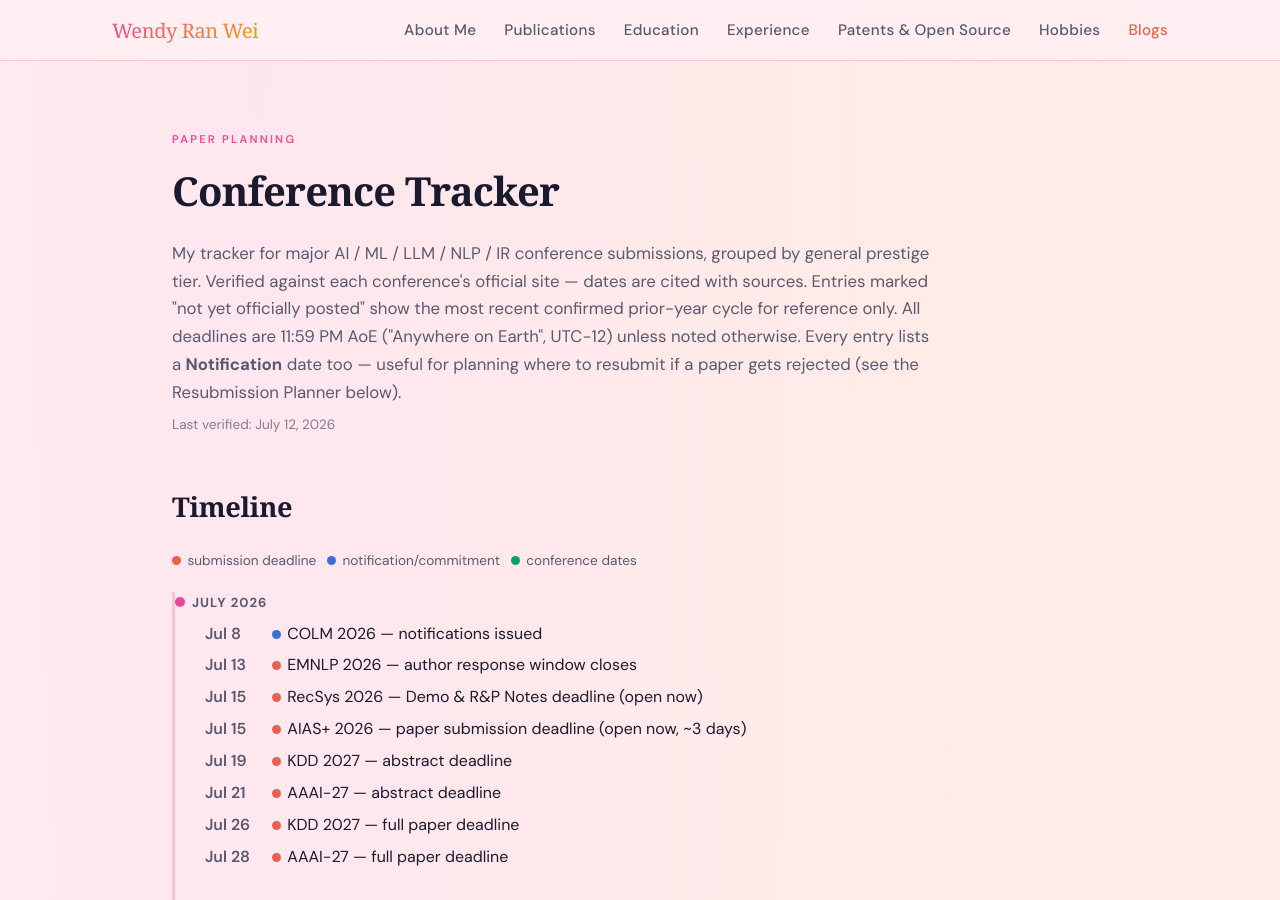
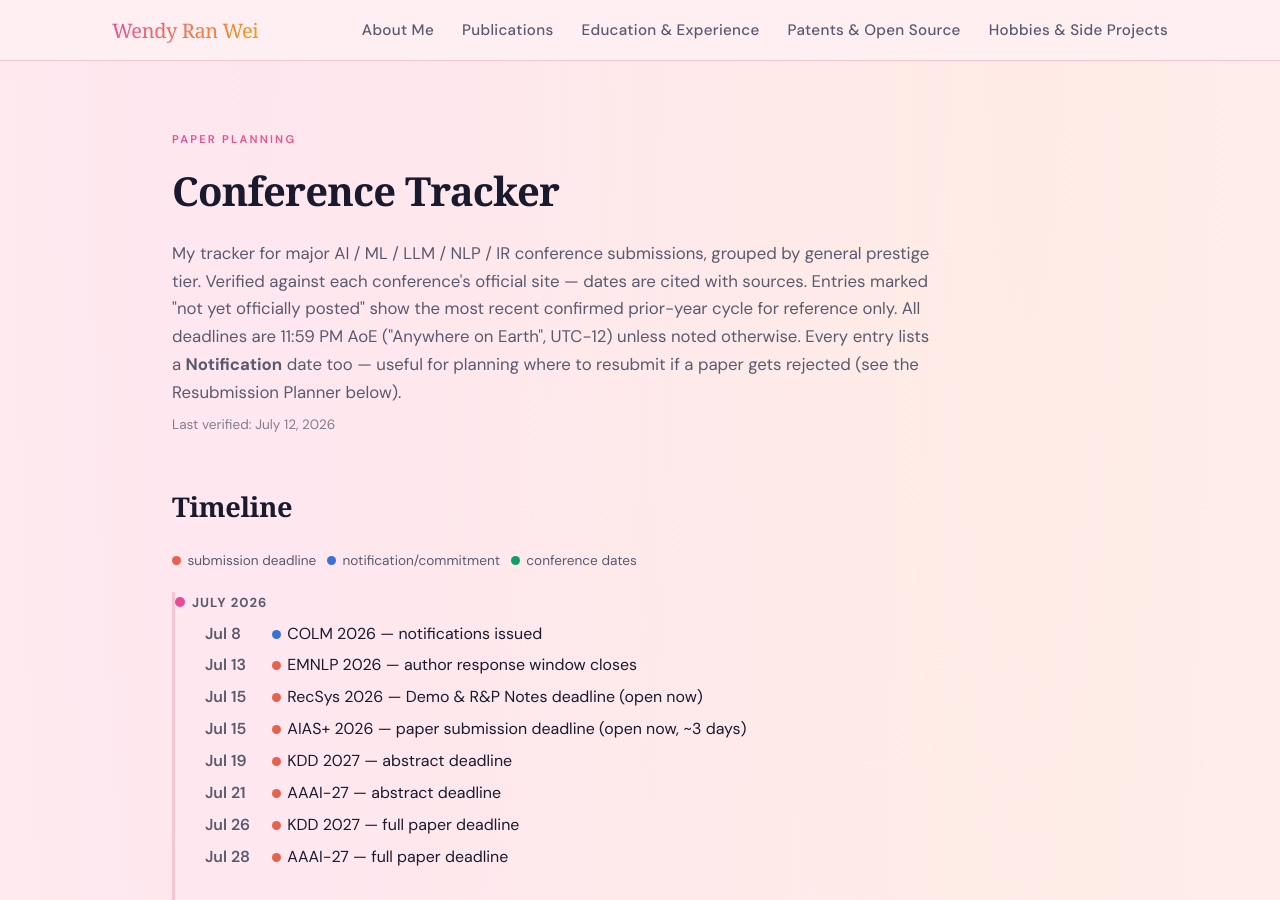
Before and after one commit to wendyran/wendyran.github.io, a Jekyll site: the page built from conference-tracker.html, in a window 1280 px wide and 900 px high. Built offline with Jekyll 4.4.1, drawn with Linux system fonts in a browser that asks for light colours; some web fonts are replaced.

Commit message:
Update conference-tracker.html

```diff
--- a/conference-tracker.html
+++ b/conference-tracker.html
@@ -134,11 +134,9 @@ permalink: /conference-tracker/
         <ul class="nav-links">
             <li><a href="/about/">About Me</a></li>
             <li><a href="/#publications">Publications</a></li>
-            <li><a href="/#education">Education</a></li>
-            <li><a href="/#experience">Experience</a></li>
+            <li><a href="/#education">Education &amp; Experience</a></li>
             <li><a href="/#patents">Patents &amp; Open Source</a></li>
-            <li><a href="/#hobbies">Hobbies</a></li>
-            <li><a href="/blogs/" class="active">Blogs</a></li>
+            <li><a href="/#hobbies">Hobbies &amp; Side Projects</a></li>
         </ul>
     </div>
 </nav>
```
